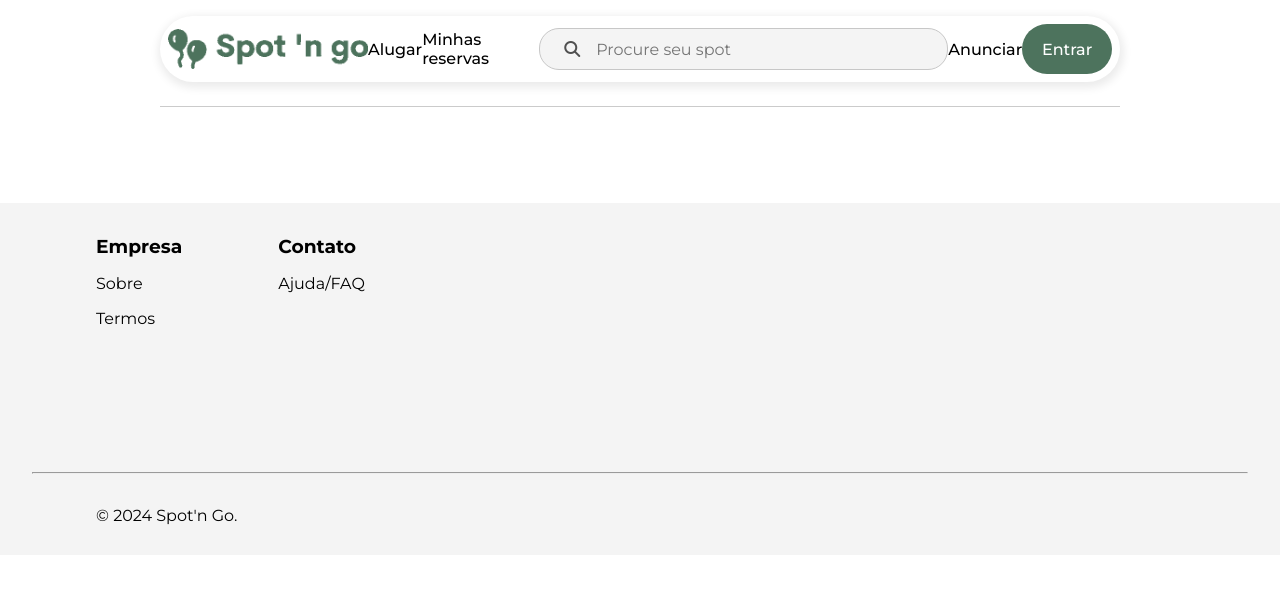
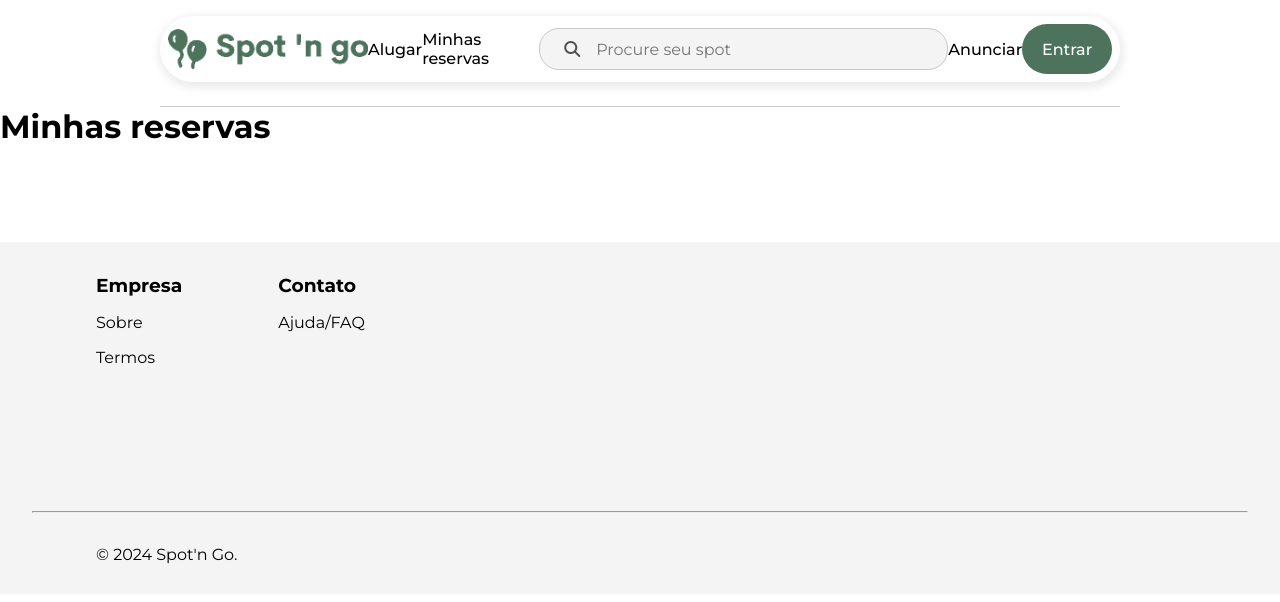
Before and after one commit to Hackathon-spotngo-2024/HackathonIFC2024-frontend, a Vue app: page /Reservas in a window 1280 px wide. Shown: the top 602 px of the page. Built offline with nearby package versions, Linux system fonts and the light colour scheme.

Commit message:
Criação do componente Reservas na ReservasPage

```diff
--- a/src/components/NavbarComponent.vue
+++ b/src/components/NavbarComponent.vue
@@ -15,7 +15,8 @@ defineProps({
   <div class="nav-container">
     <router-link to="/" class="home-link"><img class="logo-img" src="../assets/logo.png" alt="" /></router-link>
     <a href="#card-section-title" @click.prevent="scrollTo('card-section-title')" class="nav-link">Alugar</a>
-    <a href="MinhasReservasComponent.vue" id="minhas-reservas-link" class="nav-link">Minhas reservas</a>
+    <router-link to="/Reservas" id="Reservas-link" class="nav-link">Minhas reservas</router-link>
+
     <div class="search-bar">
       <i class="fa fa-search"></i>
       <input type="text" placeholder="Procure seu spot" class="search-input" />
--- /dev/null
+++ b/src/components/ReservasComponent.vue
@@ -0,0 +1,23 @@
+<script setup>
+import banner from '../assets/banner.jpg'
+</script>
+
+<template>
+  <h1> Minhas reservas</h1>
+
+
+</template>
+
+<style scoped>
+.banner {
+    display: flex;
+    justify-content: center;
+    margin: 6rem 0 4.6rem 0;
+}
+
+.img-banner {
+    width: 1100px;
+    height: 500px;
+    border-radius: 25px;
+}
+</style>
--- a/src/router/index.js
+++ b/src/router/index.js
@@ -2,6 +2,7 @@ import { createRouter, createWebHistory } from 'vue-router'
 import AnunciarPage from '../views/AnunciarPage.vue'
 import HomePage from '../views/HomePage.vue'
 import AnuncioPage from "../views/AnuncioPage.vue"
+import ReservasPage from "../views/ReservasPage.vue"
 
 const router = createRouter({
   history: createWebHistory(import.meta.env.BASE_URL),
@@ -21,6 +22,11 @@ const router = createRouter({
       name: "AnuncioPage",
       component: AnuncioPage,
     },
+    {
+     path: "/Reservas",
+     name: "ReservasPage",
+     component: ReservasPage,
+    },
   ]
 })
 
--- /dev/null
+++ b/src/views/ReservasPage.vue
@@ -0,0 +1,24 @@
+<script setup>
+import ReservasComponent from '@/components/ReservasComponent.vue';
+
+</script>
+
+<template>
+      <div>
+        <div class="Reservas-component">
+<ReservasComponent />
+</div>
+</div>
+</template>
+
+
+
+<style scoped>
+.card-section-title {
+    display: flex;
+    font-family: 'Montserrat';
+    font-size: 2rem;
+    font-weight: bold;
+    margin: 0 0 6rem 6rem;
+}
+</style>
```
